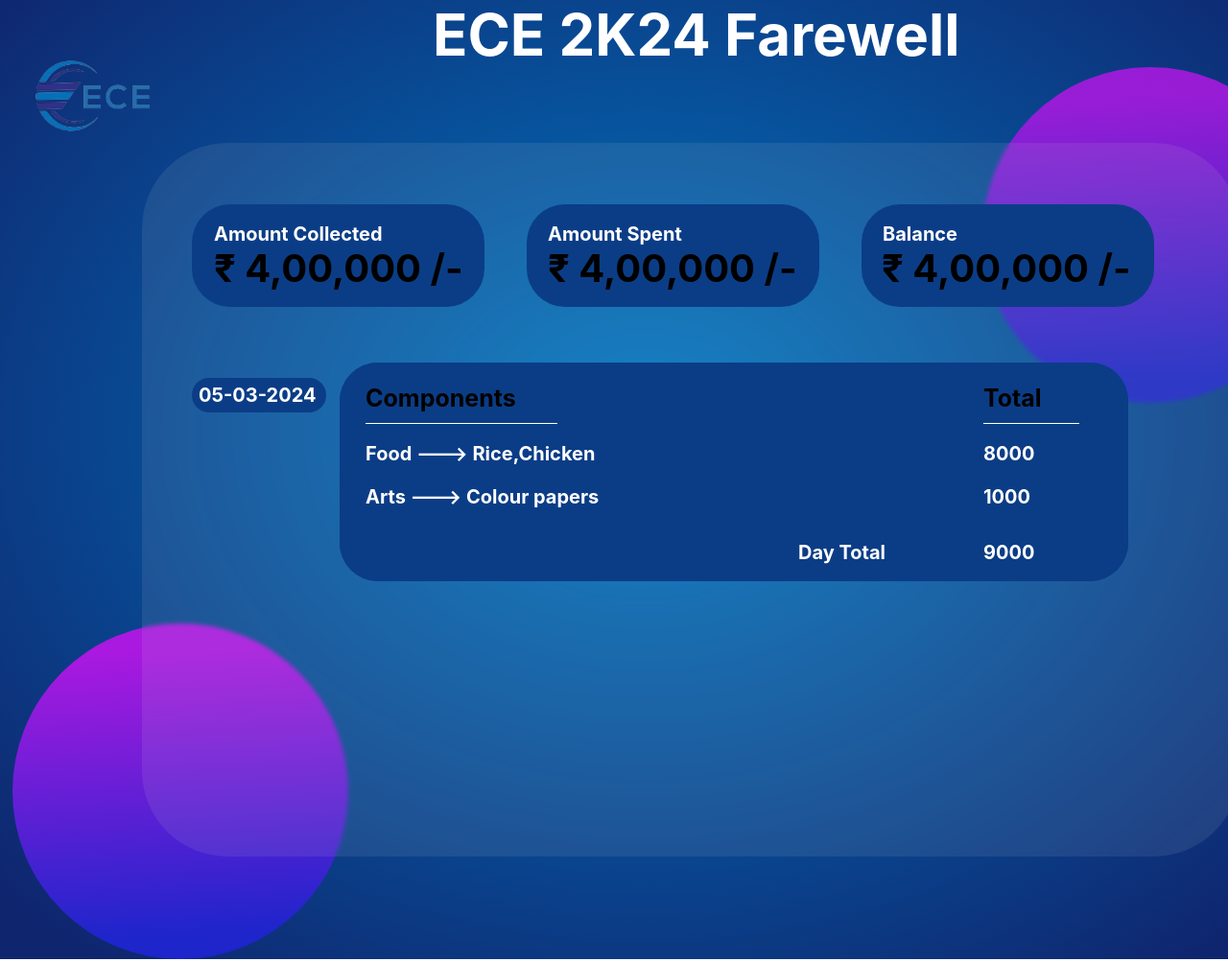
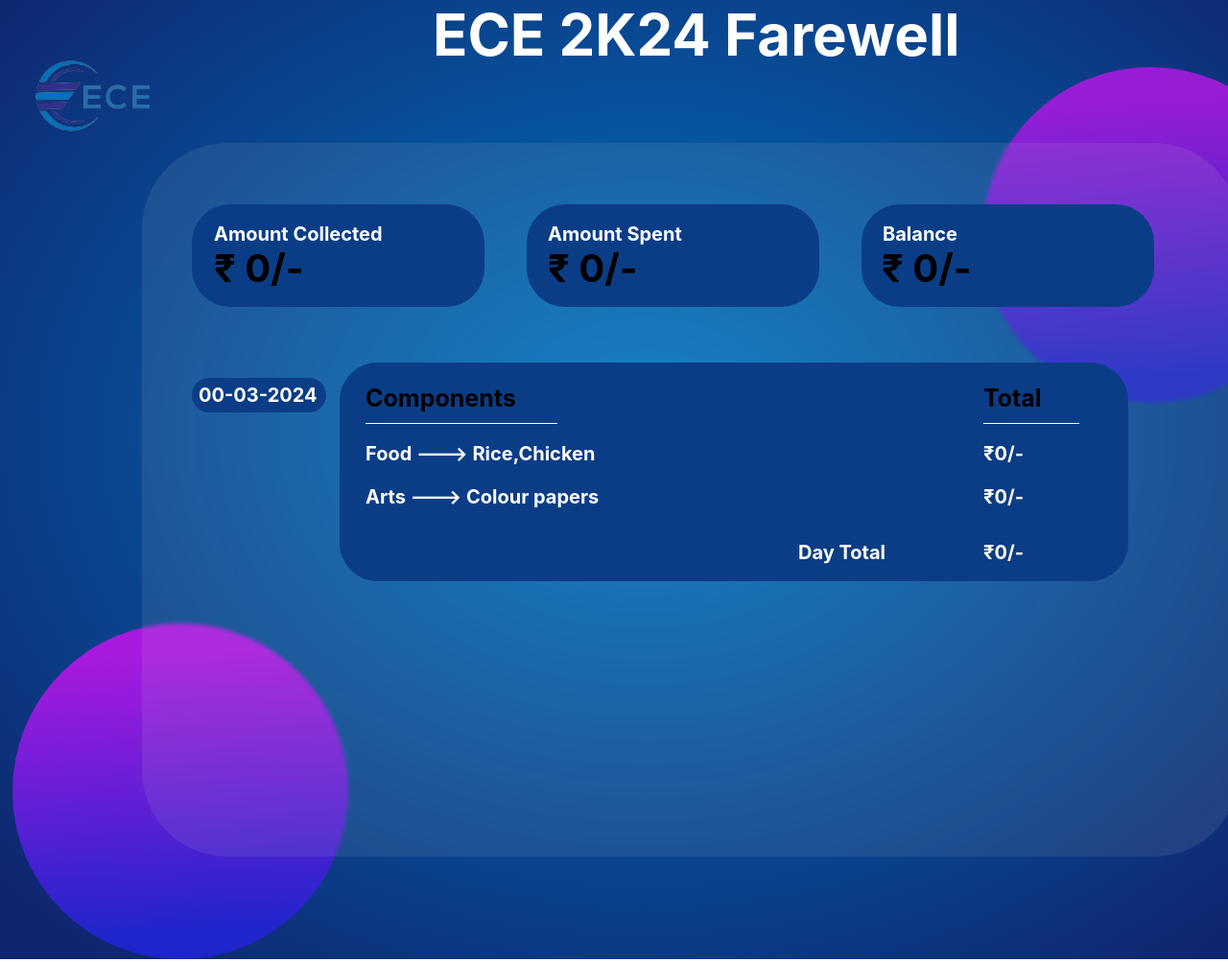
Before and after one commit to ManojKumarTeru/2K24_ECE_Farewell, a plain HTML site: page index.html in a window 1280 px wide. Shown: the top 1003 px of the page at 96% size. Drawn offline with Linux system fonts and the light colour scheme.

Commit message:
Update index.html

```diff
--- a/index.html
+++ b/index.html
@@ -49,20 +49,20 @@
         <div class="rectangle-5-YA3">
         </div>
         <p class="amount-collected-SWK">Amount Collected</p>
-        <p class="item-05-03-2024-8e3">05-03-2024</p>
+        <p class="item-05-03-2024-8e3">00-03-2024</p>
         <p class="components-qHZ">Components</p>
         <p class="food-rice5k-chicken3k-9Z9">Food   ---&gt;    Rice,Chicken</p>
         <p class="arts-colour-papers1k-qgs">Arts    ---&gt;     Colour papers</p>
-        <p class="item-8000-kYw">8000</p>
-        <p class="item-1000-Sgf">1000</p>
-        <p class="item-9000-xf1">9000</p>
+        <p class="item-8000-kYw">₹0/-</p>
+        <p class="item-1000-Sgf">₹0/-</p>
+        <p class="item-9000-xf1">₹0/-</p>
         <p class="day-total-fpK">Day Total</p>
         <p class="total-B1y">Total</p>
         <p class="amount-spent-th5">Amount Spent</p>
         <p class="balance-brP">Balance</p>
-        <p class="item-400000--Jko">₹ 4,00,000 /-</p>
-        <p class="item-400000--yrw">₹ 4,00,000 /-</p>
-        <p class="item-400000--UYo">₹ 4,00,000 /-</p>
+        <p class="item-400000--Jko">₹ 0/-</p>
+        <p class="item-400000--yrw">₹ 0/-</p>
+        <p class="item-400000--UYo">₹ 0/-</p>
         <div class="line-2-Hm9">
         </div>
         <div class="line-3-EAb">
```
